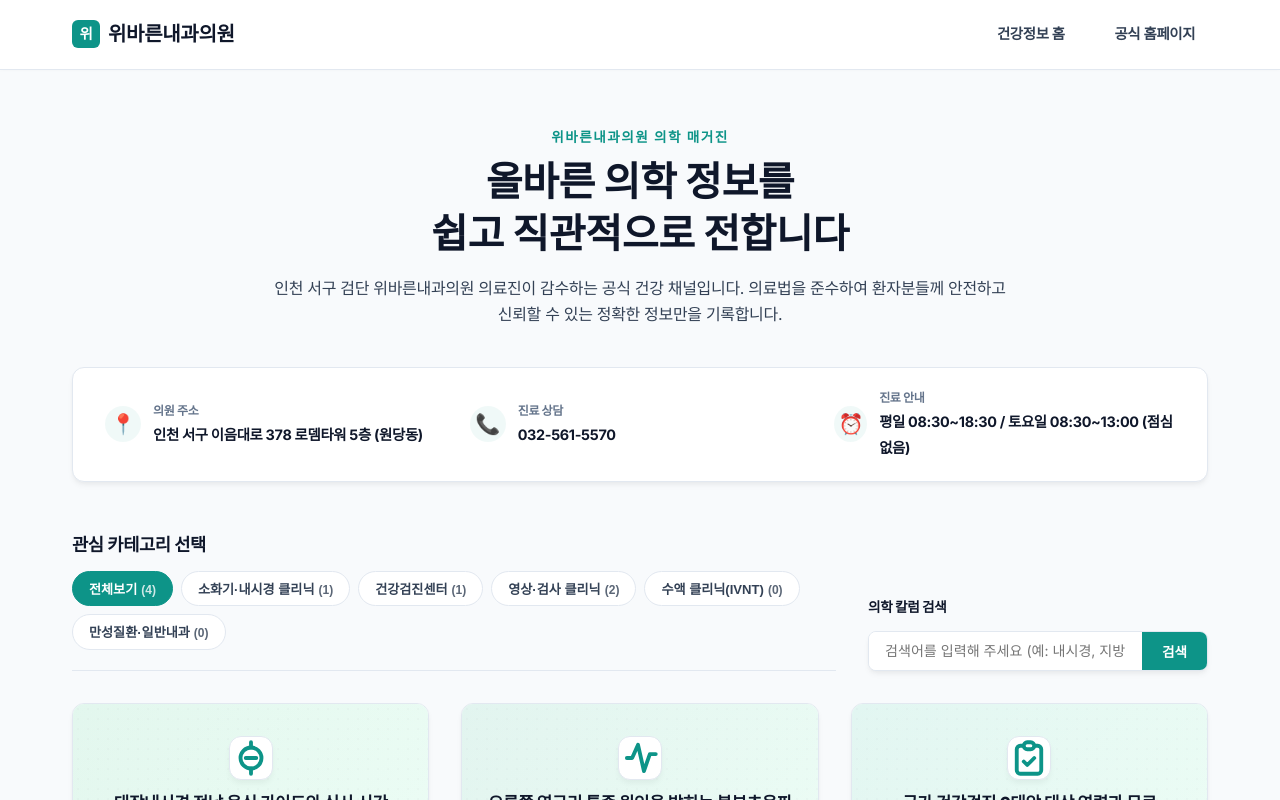
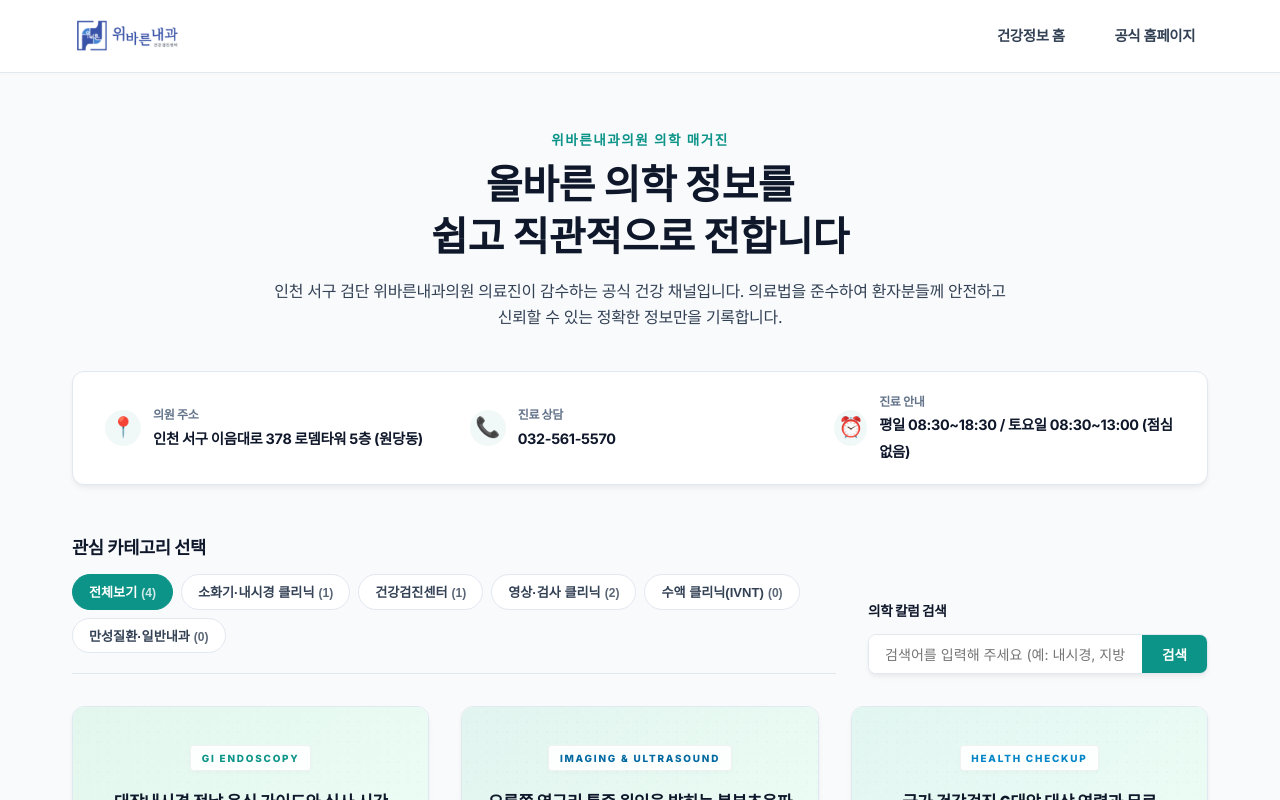
Before and after one commit to bnam1321-bit/webarun-blog, a Next.js app: page / in a window 1280 px wide. Shown: the top 800 px of the page. Built offline with nearby package versions, Linux system fonts and the light colour scheme.

Commit message:
design: 위바른내과의원 로고 이미지 적용 및 포스트 카드 내 아이콘을 영문 타이포그래피 배지로 변경

```diff
--- a/src/app/globals.css
+++ b/src/app/globals.css
@@ -386,26 +386,27 @@ body {
   width: 100%;
 }
 
-.card-cover-icon-wrapper {
-  background: #FFFFFF;
-  border: 1px solid var(--border-color);
-  width: 44px;
-  height: 44px;
-  border-radius: 12px; /* 세련된 스쿼클 느낌 */
-  display: flex;
-  align-items: center;
-  justify-content: center;
-  color: var(--primary);
+.card-cover-brand-badge {
+  font-size: 0.62rem;
+  font-weight: 800;
+  text-transform: uppercase;
+  letter-spacing: 0.18em;
+  color: var(--bg-glow-color, var(--primary));
+  background: rgba(255, 255, 255, 0.9);
+  padding: 0.25rem 0.65rem;
+  border-radius: 4px;
+  border: 1px solid rgba(0, 0, 0, 0.05);
+  margin-bottom: 0.5rem;
+  display: inline-block;
+  box-shadow: 0 2px 4px rgba(0,0,0,0.02);
   transition: var(--transition-smooth);
-  box-shadow: 0 4px 6px -1px rgba(0, 0, 0, 0.05);
 }
 
-.blog-card:hover .card-cover-icon-wrapper {
-  transform: translateY(-2px) scale(1.05);
-  background: var(--primary);
+.blog-card:hover .card-cover-brand-badge {
+  background: var(--bg-glow-color, var(--primary));
   color: #FFFFFF;
-  border-color: var(--primary);
-  box-shadow: 0 10px 15px -3px rgba(13, 148, 136, 0.2);
+  border-color: var(--bg-glow-color, var(--primary));
+  box-shadow: 0 4px 10px rgba(0, 0, 0, 0.08);
 }
 
 .card-cover-h2 {
--- a/src/app/layout.tsx
+++ b/src/app/layout.tsx
@@ -37,9 +37,12 @@ export default function RootLayout({
         {/* 플로팅 글래스 헤더 */}
         <header className="premium-header">
           <div className="header-container">
-            <Link href="/" className="logo-link">
-              <div className="logo-symbol">위</div>
-              <span>위바른내과의원</span>
+            <Link href="/" className="logo-link" style={{ display: 'flex', alignItems: 'center', gap: '0.5rem' }}>
+              <img
+                src="/logo.png"
+                alt="위바른내과의원 건강검진센터"
+                style={{ height: '40px', width: 'auto', objectFit: 'contain', display: 'block' }}
+              />
             </Link>
             <nav className="nav-links">
               <Link href="/" className="nav-link">
--- a/src/app/page.tsx
+++ b/src/app/page.tsx
@@ -23,47 +23,20 @@ const CLUSTERS = [
   { name: '만성질환·일반내과', id: '만성질환·일반내과' },
 ];
 
-function renderCategoryIcon(clusterName?: string) {
+function getClusterEnglish(clusterName?: string) {
   switch (clusterName) {
     case '소화기·내시경 클리닉':
-      return (
-        <svg className="w-5 h-5" fill="none" stroke="currentColor" viewBox="0 0 24 24" strokeWidth="2.2">
-          <path strokeLinecap="round" strokeLinejoin="round" d="M12 18a6 6 0 100-12 6 6 0 000 12z" />
-          <path strokeLinecap="round" strokeLinejoin="round" d="M12 6V3m0 15v3m-3-9h6" />
-        </svg>
-      );
+      return 'GI Endoscopy';
     case '건강검진센터':
-      return (
-        <svg className="w-5 h-5" fill="none" stroke="currentColor" viewBox="0 0 24 24" strokeWidth="2.2">
-          <path strokeLinecap="round" strokeLinejoin="round" d="M9 5H7a2 2 0 00-2 2v12a2 2 0 002 2h10a2 2 0 002-2V7a2 2 0 00-2-2h-2M9 5a2 2 0 002 2h2a2 2 0 002-2M9 5a2 2 0 012-2h2a2 2 0 012 2m-6 9l2 2 4-4" />
-        </svg>
-      );
+      return 'Health Checkup';
     case '영상·검사 클리닉':
-      return (
-        <svg className="w-5 h-5" fill="none" stroke="currentColor" viewBox="0 0 24 24" strokeWidth="2.2">
-          <path strokeLinecap="round" strokeLinejoin="round" d="M4.5 12h3l3.375-7.5 3.375 15L17.625 9.75h3.375" />
-        </svg>
-      );
+      return 'Imaging & Ultrasound';
     case '수액 클리닉(IVNT)':
-      return (
-        <svg className="w-5 h-5" fill="none" stroke="currentColor" viewBox="0 0 24 24" strokeWidth="2.2">
-          <path strokeLinecap="round" strokeLinejoin="round" d="M19.5 10.5c0 7.142-7.5 11.25-7.5 11.25S4.5 17.642 4.5 10.5a7.5 7.5 0 1115 0z" />
-          <path strokeLinecap="round" strokeLinejoin="round" d="M12 9v4m-2-2h4" />
-        </svg>
-      );
+      return 'IV Therapy (IVNT)';
     case '만성질환·일반내과':
-      return (
-        <svg className="w-5 h-5" fill="none" stroke="currentColor" viewBox="0 0 24 24" strokeWidth="2.2">
-          <rect x="7" y="3" width="10" height="18" rx="5" stroke="currentColor" strokeWidth="2.2" fill="none" />
-          <path strokeLinecap="round" strokeLinejoin="round" d="M7 12h10" />
-        </svg>
-      );
+      return 'Chronic Care';
     default:
-      return (
-        <svg className="w-5 h-5" fill="none" stroke="currentColor" viewBox="0 0 24 24" strokeWidth="2.2">
-          <path strokeLinecap="round" strokeLinejoin="round" d="M12 18a6 6 0 100-12 6 6 0 000 12z" />
-        </svg>
-      );
+      return 'Webarun Clinic';
   }
 }
 
@@ -244,9 +217,9 @@ export default function HomePage() {
                     <div className="card-cover-pattern"></div>
                     <div className="card-cover-gradient"></div>
                     <div className="card-cover-content">
-                      <div className="card-cover-icon-wrapper">
-                        {renderCategoryIcon(post.cluster)}
-                      </div>
+                      <span className="card-cover-brand-badge">
+                        {getClusterEnglish(post.cluster)}
+                      </span>
                       <h2 className="card-cover-h2">{post.title}</h2>
                     </div>
                   </div>
```
Also changed, not shown: public/logo.png (added).
